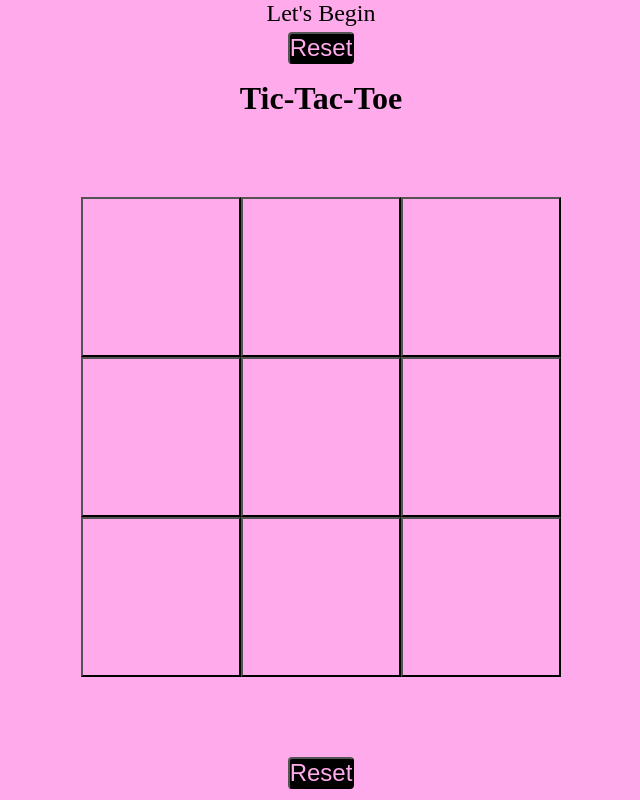
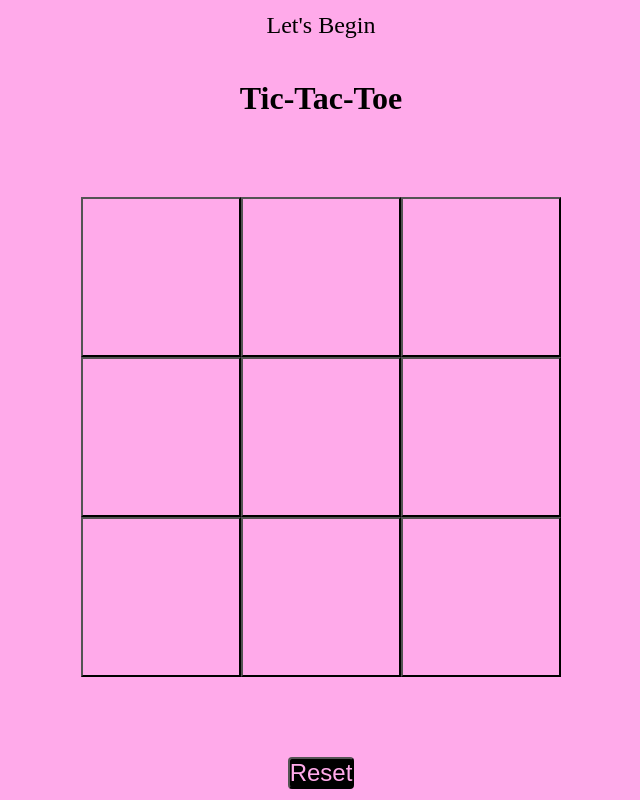
Before and after one commit to manishk1109/tiktactoe, a plain HTML site: page index.html in a window 1280 px wide. Shown: the whole page, without its empty margins (319-959 px from the left). Drawn offline with Linux system fonts and the light colour scheme.

Commit message:
Update index.html

```diff
--- a/index.html
+++ b/index.html
@@ -10,7 +10,7 @@
 <body>
     <div class="msz hide">
         <p class="pa">Let's Begin</p>
-        <button class="new-btn">Reset</button></div>
+
     </div>
     <h1 id="h1">Tic-Tac-Toe</h1>
     <div class="container">
```
